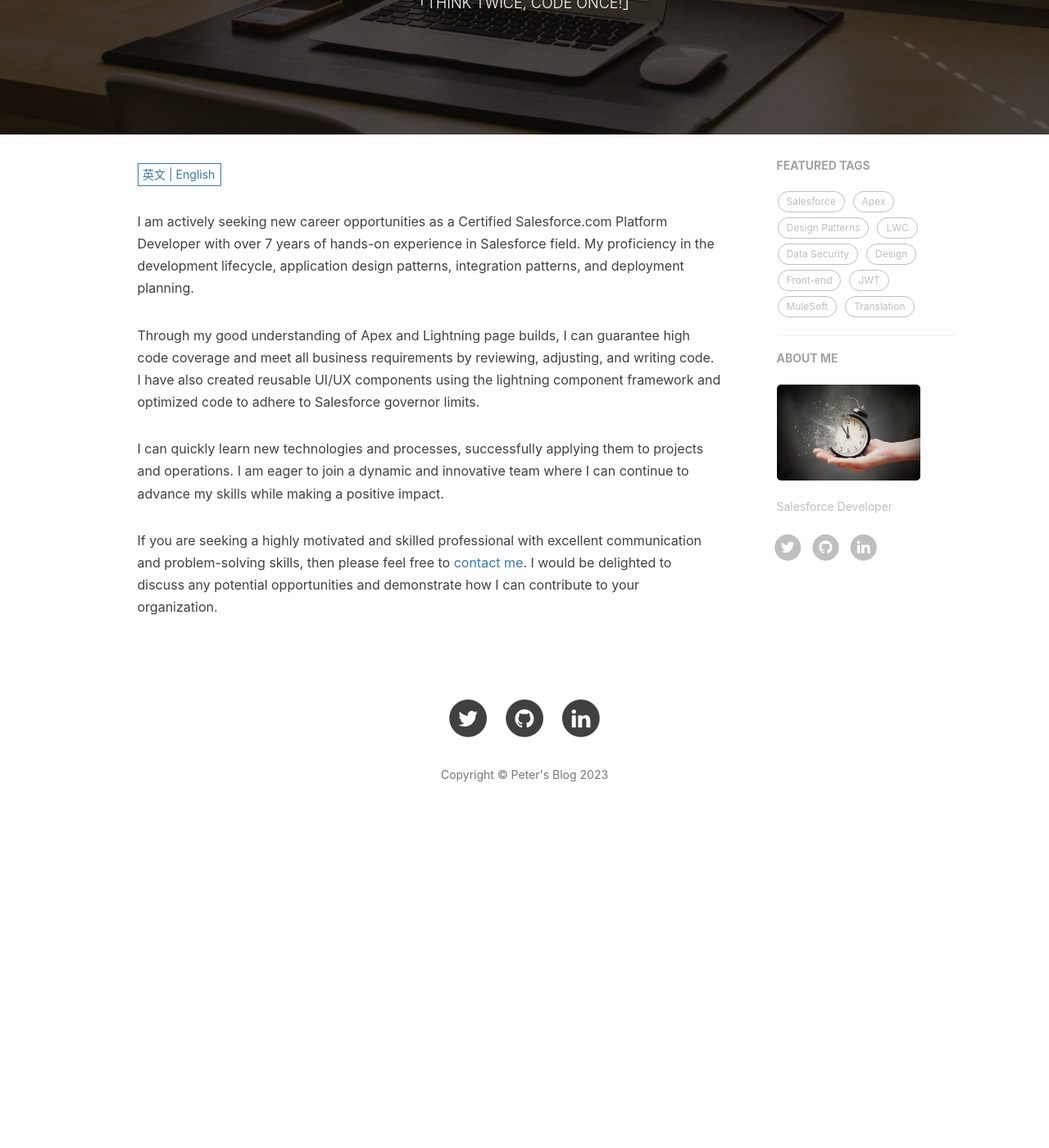
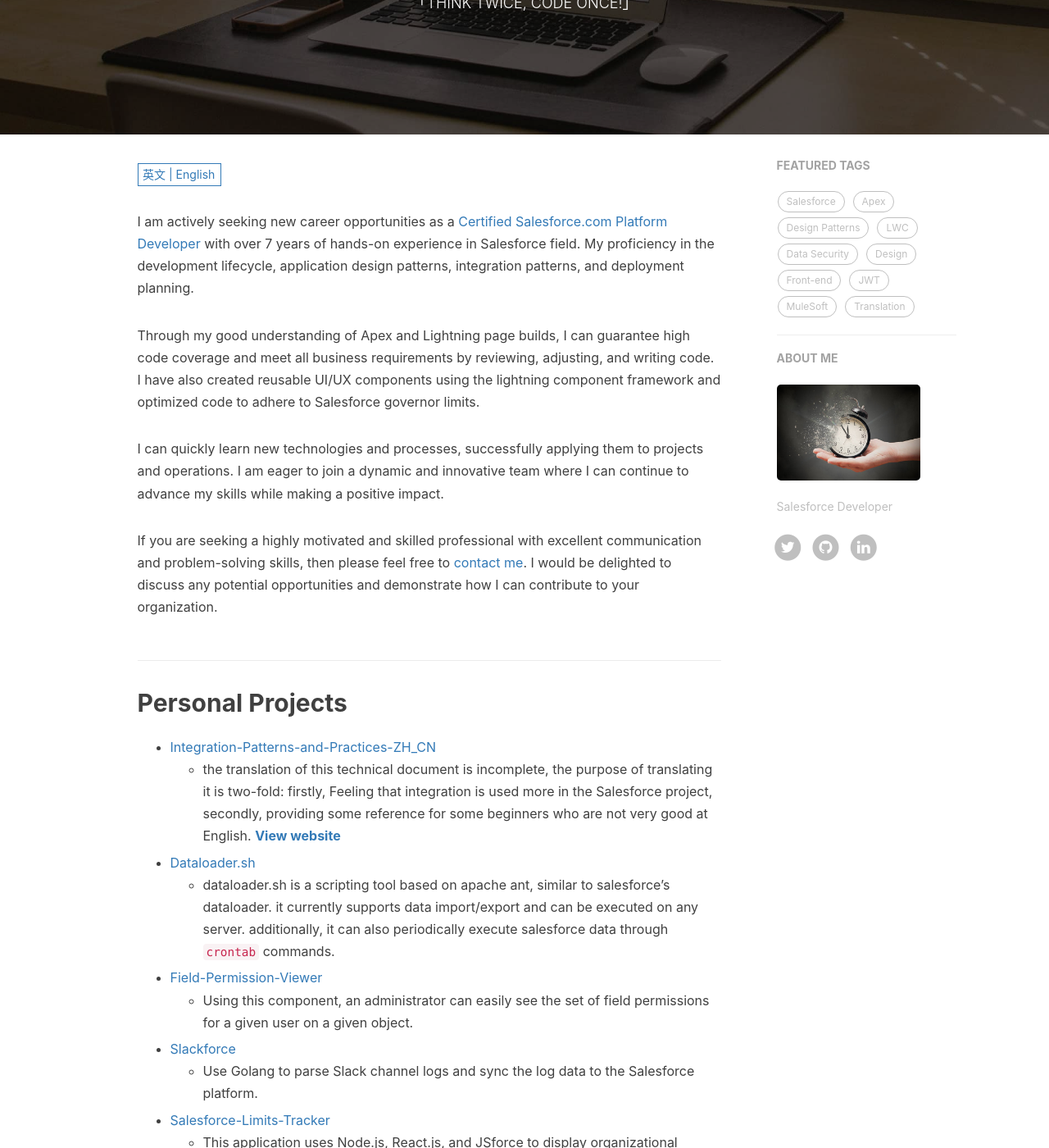
Before and after one commit to dyncan/dyncan.github.io, a Jekyll site: the page built from about.html, in a window 1280 px wide and 1400 px high, scrolled down 254 px. Shown: the whole window at 82% size. Built offline with Jekyll 4.4.1, drawn with Linux system fonts in a browser that asks for light colours; nearby versions of some CDN libraries; comment, search, counter and statistics services are not loaded; before the commit the page ends 1303 px from its top, so only the background shows below that; some of the changed text lies outside the part shown.

Commit message:
update en.md

```diff
--- a/_includes/about/en.md
+++ b/_includes/about/en.md
@@ -1,7 +1,27 @@
- I am actively seeking new career opportunities as a Certified Salesforce.com Platform Developer with over 7 years of hands-on experience in Salesforce field. My proficiency in the development lifecycle, application design patterns, integration patterns, and deployment planning.
+ I am actively seeking new career opportunities as a [Certified Salesforce.com Platform Developer](/img/certifications.png) with over 7 years of hands-on experience in Salesforce field. My proficiency in the development lifecycle, application design patterns, integration patterns, and deployment planning.
 
 Through my good understanding of Apex and Lightning page builds, I can guarantee high code coverage and meet all business requirements by reviewing, adjusting, and writing code. I have also created reusable UI/UX components using the lightning component framework and optimized code to adhere to Salesforce governor limits.
 
 I can quickly learn new technologies and processes, successfully applying them to projects and operations. I am eager to join a dynamic and innovative team where I can continue to advance my skills while making a positive impact.
 
-If you are seeking a highly motivated and skilled professional with excellent communication and problem-solving skills, then please feel free to [contact me](mailto:dynckm@gmail.com). I would be delighted to discuss any potential opportunities and demonstrate how I can contribute to your organization.
+If you are seeking a highly motivated and skilled professional with excellent communication and problem-solving skills, then please feel free to [contact me](mailto:imdongyannan@gmail.com). I would be delighted to discuss any potential opportunities and demonstrate how I can contribute to your organization.
+
+## Personal Projects
+
+- [Integration-Patterns-and-Practices-ZH_CN](https://github.com/dyncan/Integration-Patterns-and-Practices-ZH_CN)
+  - the translation of this technical document is incomplete, the purpose of translating it is two-fold: firstly, Feeling that integration is used more in the Salesforce project, secondly, providing some reference for some beginners who are not very good at English. __[View website](http://dyncan.com/Integration-Patterns-and-Practices-ZH_CN/)__
+
+- [Dataloader.sh](https://github.com/dyncan/dataloader.sh)
+  - dataloader.sh is a scripting tool based on apache ant, similar to salesforce's dataloader. it currently supports data import/export and can be executed on any server. additionally, it can also periodically execute salesforce data through `crontab` commands.
+
+- [Field-Permission-Viewer](https://github.com/dyncan/Field-Permission-Viewer)
+  - Using this component, an administrator can easily see the set of field permissions for a given user on a given object.
+
+- [Slackforce](https://github.com/dyncan/slackforce)
+  - Use Golang to parse Slack channel logs and sync the log data to the Salesforce platform.
+
+- [Salesforce-Limits-Tracker](https://github.com/dyncan/Salesforce-Limits-Tracker)
+  - This application uses Node.js, React.js, and JSforce to display organizational restrictions in Salesforce CRM. Node.js builds the backend, while React.js creates the user interface for viewing the restrictions.
+
+- [LWC-Practice-Scenarios](https://github.com/dyncan/lwc-practice-scenarios)
+  - this repository is primarily focused on implementing various lwc scenarios. it emphasizes the use of javascript, code encapsulation, and optimization to enhance one's own lwc capabilities.
```
Also changed, not shown: img/certifications.png (added).
